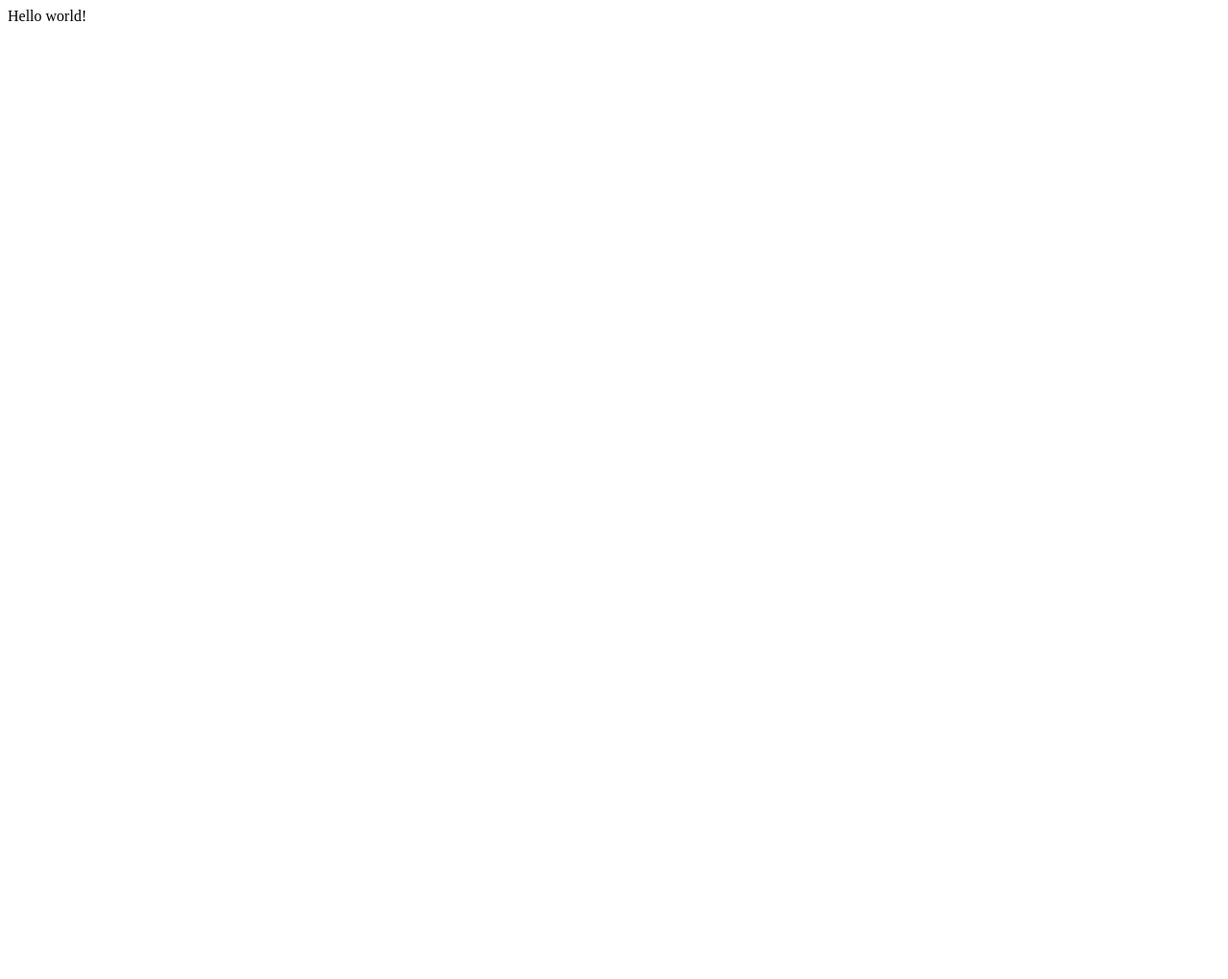
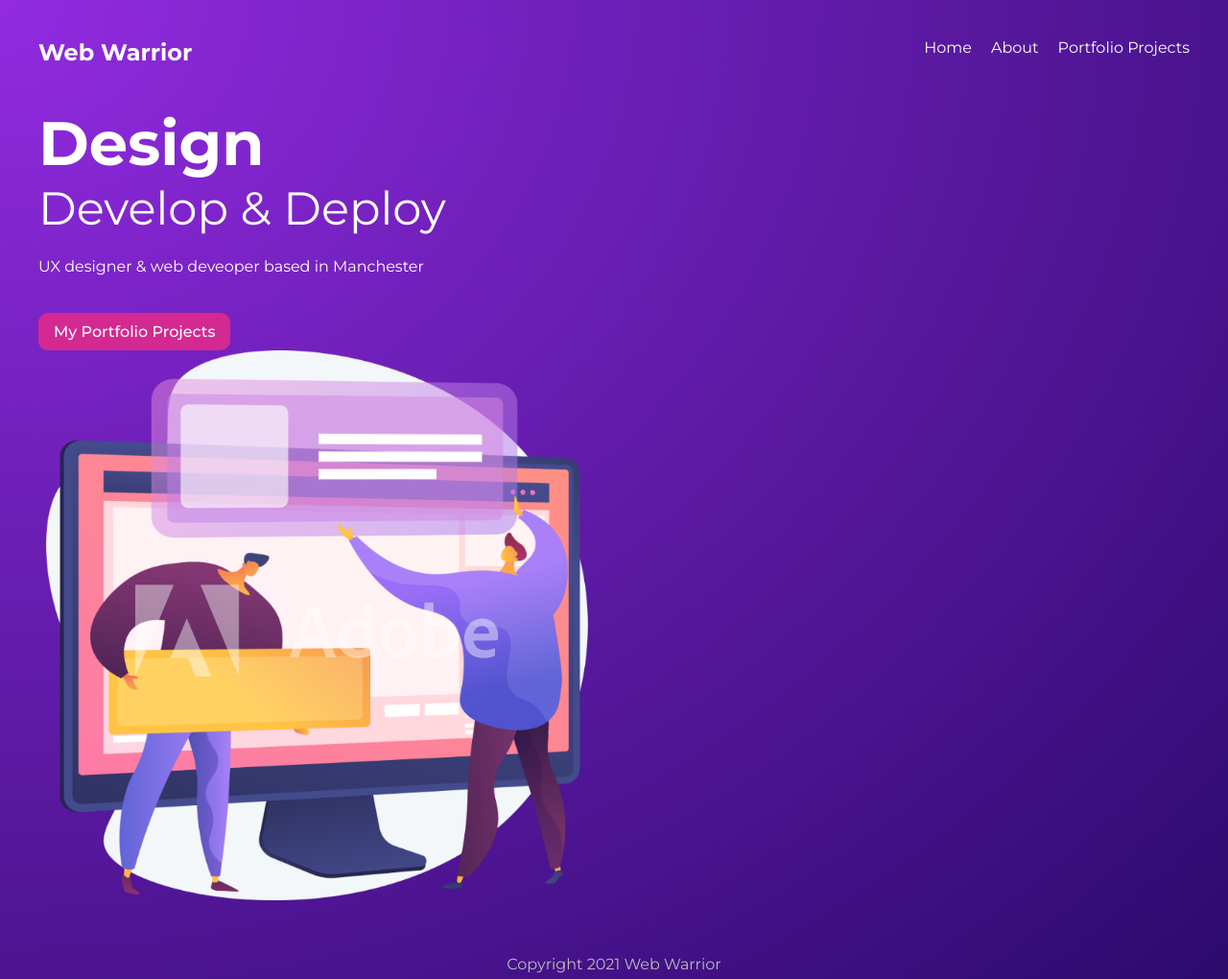
Before and after one commit to Hoxtygen/web-warrior-gatsby, a Gatsby site: page / in a window 1280 px wide. Shown: the top 1020 px of the page at 96% size. Before the commit the page ends 800 px from the top, so only its background shows below. Built offline with nearby package versions, Linux system fonts and the light colour scheme; Gatsby itself is replaced by a stand-in of ours.

Commit message:
Added pages and styles

```diff
--- /dev/null
+++ b/src/components/Layout.js
@@ -0,0 +1,17 @@
+import React from "react"
+import Navbar from "./Navbar"
+import "../styles/global.css"
+
+export default function Layout({children}) {
+  return (
+    <div className="layout">
+      <Navbar />
+      <div className="content">
+          {children}
+      </div>
+      <footer>
+        <p>Copyright 2021 Web Warrior</p>
+      </footer>
+    </div>
+  )
+}
--- /dev/null
+++ b/src/components/Navbar.js
@@ -0,0 +1,15 @@
+import React from "react"
+import { Link } from "gatsby"
+
+export default function Navbar() {
+  return (
+    <nav>
+      <h1>Web Warrior</h1>
+      <div className="links">
+        <Link to="/">Home</Link>
+        <Link to="/about">About</Link>
+        <Link to="/projects">Portfolio Projects</Link>
+      </div>
+    </nav>
+  )
+}
--- a/src/pages/index.js
+++ b/src/pages/index.js
@@ -1,5 +1,20 @@
 import React from "react"
+import Layout from "../components/Layout"
+import * as styles from "../styles/home.module.css"
+import { Link } from 'gatsby';
 
 export default function Home() {
-  return <div>Hello world!</div>
+  return (
+    <Layout>
+      <section className = {styles.header}>
+        <div>
+          <h2 >Design</h2>
+          <h3>Develop & Deploy</h3>
+          <p>UX designer & web deveoper based in Manchester</p>
+          <Link to = "/projects" className = {styles.btn}>My Portfolio Projects</Link>
+          <img src="/banner.png" alt="site banner" style = {{maxWidth: "100%"}} />
+        </div>
+      </section>
+    </Layout>
+  )
 }
--- /dev/null
+++ b/src/styles/global.css
@@ -0,0 +1,50 @@
+@import url('https://fonts.googleapis.com/css2?family=Montserrat:wght@300;400;500;700&display=swap');
+
+* {
+  margin: 0;
+  padding: 0;
+  text-decoration: none;
+  font-family: "Montserrat";
+  color: white;
+}
+html, body {
+  min-height: 100%;
+}
+body {
+  background: radial-gradient(at top left, rgba(146,43,225,1) 0%, rgba(43,9,107,1) 100%);
+  background-repeat: no-repeat;
+}
+p {
+  margin: 16px auto;
+  line-height: 1.5em;
+}
+
+/* layout & nav */
+.layout {
+    max-width: 1200px;
+    margin: 0 auto;
+  }
+  nav {
+    display: grid;
+    grid-template-columns: 1fr 1fr;
+    margin: 40px auto;
+  }
+  nav .links {
+    display: inline-block;
+    text-align: right;
+  }
+  nav a {
+    display: inline-block;
+    margin-left: 20px;
+    font-weight: 400;
+    padding-bottom: 8px;
+    border-bottom: 3px solid transparent;
+  }
+  nav a:hover {
+    border-color: white;
+  }
+  footer p{
+    text-align: center;
+    color: #bbb;
+    margin: 40px auto;
+  }
--- /dev/null
+++ b/src/styles/home.module.css
@@ -0,0 +1,22 @@
+.header {
+    display: grid;
+    grid-template-columns: 1fr 1fr;
+    grid-gap: 40px;
+    align-items: center;
+  }
+  .header h2 {
+    font-size: 4em;
+  }
+  .header h3 {
+    font-size: 3em;
+    font-weight: 400;
+    margin-bottom: 20px;
+  }
+  .btn {
+    display: inline-block;
+    background: #D42990;
+    padding: 10px 16px;
+    border-radius: 10px;
+    margin-top: 20px;
+    font-weight: 500;
+  }
```
Also changed, not shown: src/pages/404.js (added, +10 -0 lines), src/pages/about.js (added, +40 -0 lines), src/pages/projects/index.js (added, +14 -0 lines), src/styles/projects.module.css (added, +11 -0 lines), static/banner.png (added).
